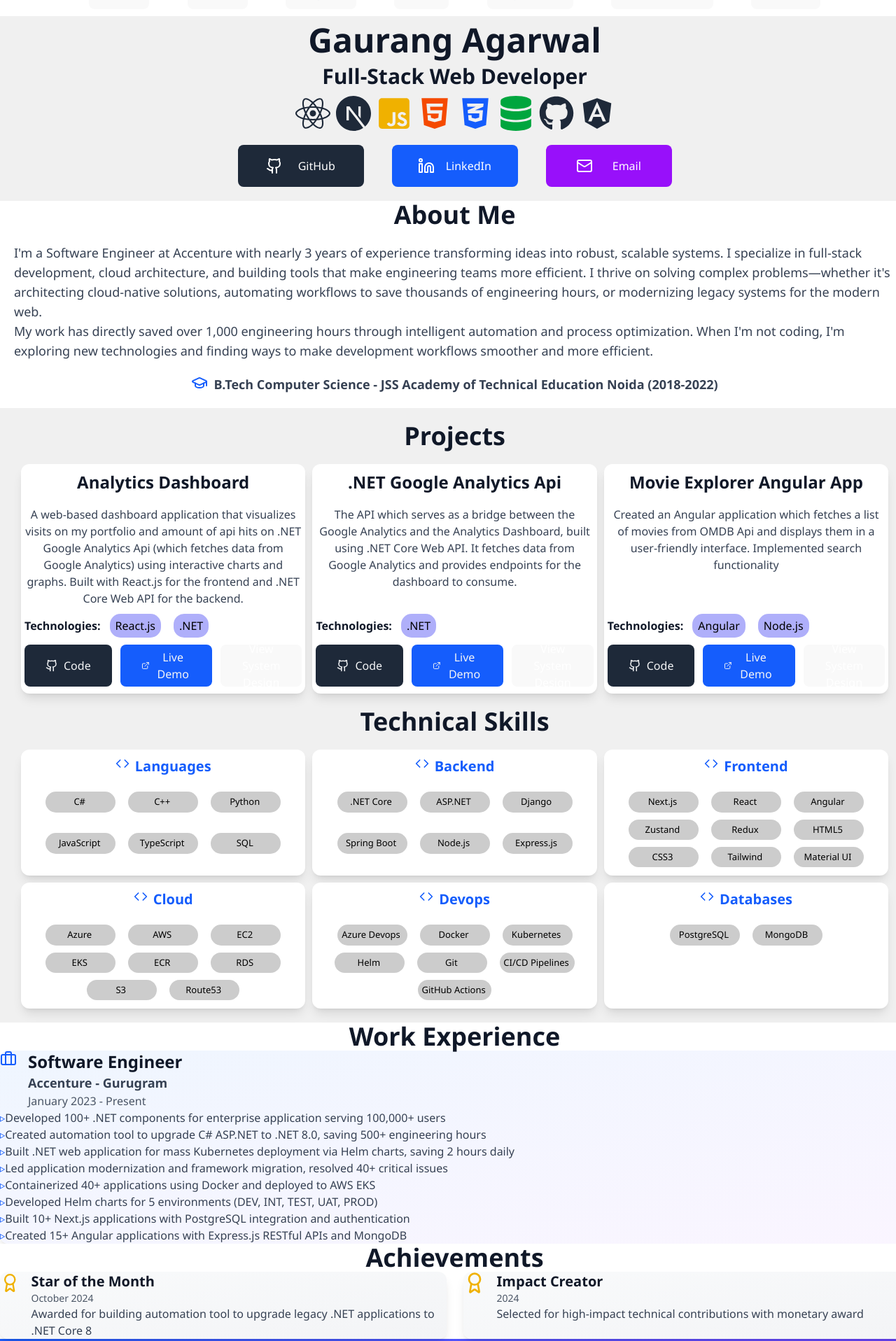
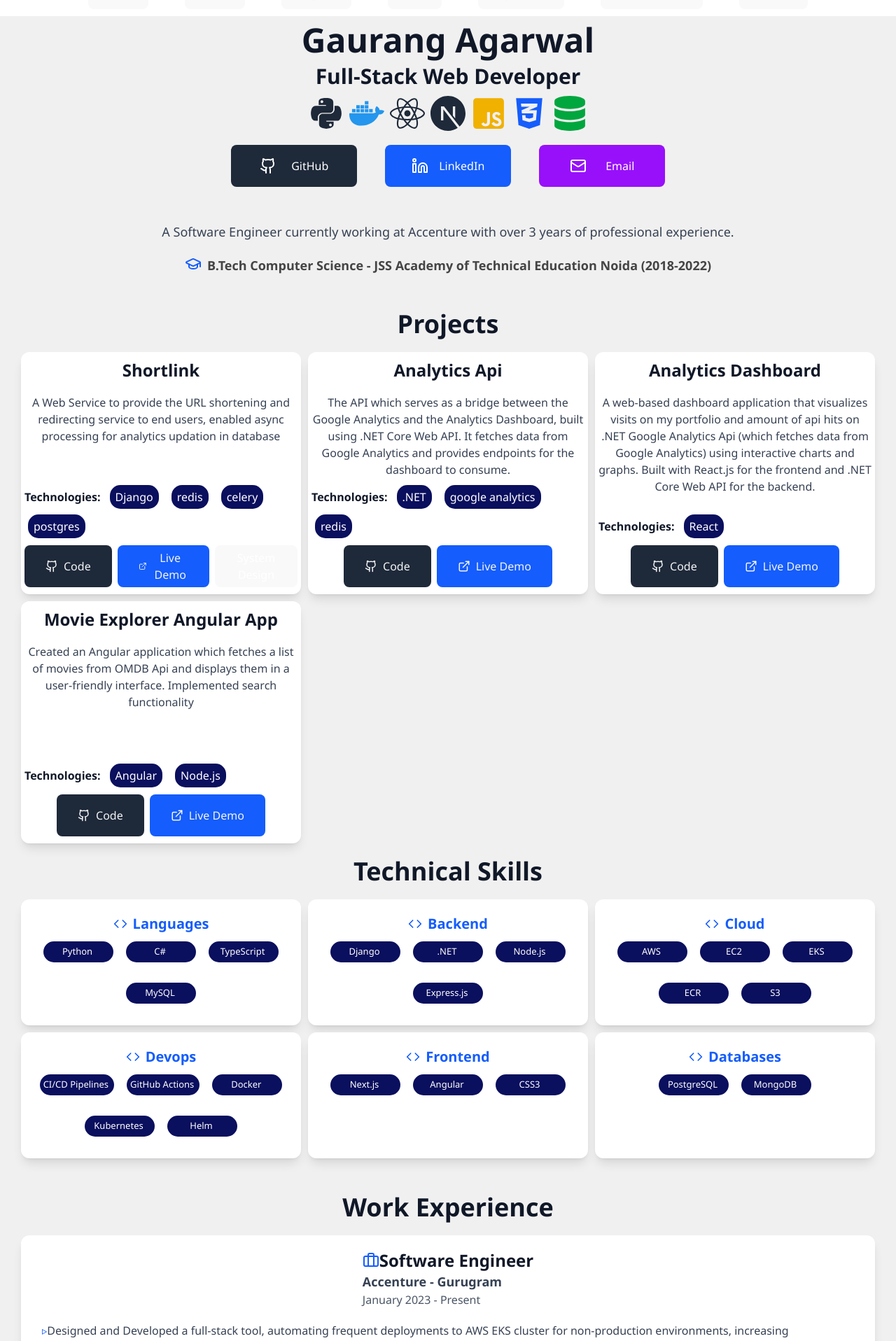
Before and after one commit to gaurang557/portfolio, a React (Vite) app: page / in a window 1280 px wide. Shown: the part 42-1958 px from the top of the page at 70% size. Built offline with nearby package versions, Linux system fonts and the light colour scheme.

Commit message:
Added urlshortener project

```diff
--- a/src/App.css
+++ b/src/App.css
@@ -45,7 +45,9 @@
 .projectpanel{
   display: grid;
   grid-template-columns: 1fr 1fr 1fr;
+  grid-template-rows: 1fr 1fr;
   column-gap: 10px;
+  row-gap: 10px;
   margin: 20px 10px 0 10px;
 }
 .projectcard{
@@ -59,14 +61,13 @@
   align-items: center;
 }
 .techbutton{
-  color: black;
+  color: white;
   margin: 0 5px 0 5px;
-  background: rgb(175, 175, 250);
+  background: rgb(10, 15, 94);
   padding: 5px 8px 5px 8px;
   border-radius: 15px;
 }
 #skills{
-  /* height: 300px; */
   margin: 20px;
 }
 .skills{
@@ -85,20 +86,50 @@
   padding: 10px 5px 10px 5px;
 }
 .skillbutton{
-  color: black;
+  color: white;
   min-width: 100px;
   height: fit-content;
   align-content: center;
   font-size: small;
   margin: 0 5px 0 5px;
-  background: #ccc;
+  background: rgb(10,15,94);
   padding: 5px 8px 5px 5px;
   border-radius: 15px;
+}
+#experience{
+  margin: 50px 0 0 0;
+  justify-items: center;
+}
+.expitem{
+  display: flex;
+  background: white;
+  margin: 20px 30px 20px 30px;
+  padding: 20px 30px 20px 30px;
+  flex-direction: column;
+  gap: 20px;
+  align-items: center;
+  /* width: 1200px; */
+}
+.expheading{
+  display: flex;
+  flex-direction: column;
+}
+#achievements{
+  margin: 20px;
+}
+.achheading{
+  margin: 0 0 20px 0;
 }
 .about{
   margin: 20px;
   padding: 50px;
 }
 .aboutcontent{
-  padding: 20px;
+  padding: 30px 100px 30px 100px;
+  justify-items: center;
 }
+#contact{
+  display: flex;
+  flex-direction: column;
+  height: 100px;
+}
--- a/src/App.jsx
+++ b/src/App.jsx
@@ -67,9 +67,8 @@
       <Experience />
       <Achievements />
       <ContactComp />
-      {/* Footer */}
       <footer className="bg-gray-900 text-white py-8 px-4">
-        <div className="max-w-7xl mx-auto text-center">
+        <div className="mx-auto text-center">
           <p>&copy; 2026 Gaurang Agarwal. All rights reserved.</p>
         </div>
       </footer>
--- a/src/components/About.jsx
+++ b/src/components/About.jsx
@@ -4,26 +4,19 @@
 
 const About = () => {
   return (
-      <div id="about" className="sm:px-6 lg:px-8 bg-white">
-        <h3 className="text-4xl font-bold text-center mb-12 text-gray-900">About Me</h3>
+      <div id="about" className="sm:px-6 lg:px-8">
         <div className="text-lg text-gray-700 aboutcontent">
-          <div className='m-4'>
-            I'm a Software Engineer at Accenture with nearly 3 years of experience
-            transforming ideas into robust, scalable systems. I specialize in
-            full-stack development, cloud architecture, and building tools that make
-            engineering teams more efficient. I thrive on solving complex problems—whether
-            it's architecting cloud-native solutions, automating workflows to save
-            thousands of engineering hours, or modernizing legacy systems for the modern web.
-          </div>
           <p>
-            My work has directly saved over 1,000 engineering hours through intelligent
-            automation and process optimization. When I'm not coding, I'm exploring
-            new technologies and finding ways to make development workflows smoother
-            and more efficient.
+            A Software Engineer currently working at Accenture with over 3 years of
+            professional experience.
           </p>
+
           <div className="flex justify-center gap-2 pt-4 education">
             <GraduationCap className="text-blue-600" size={24} />
-            <span className="font-semibold">B.Tech Computer Science - JSS Academy of Technical Education Noida (2018-2022)</span>
+            <a style={{color: "#444", fontWeight: "bold"}}
+            href="https://jssaten.ac.in/" target="_blank" rel="noopener noreferrer" className="font-semibold text-gray-900">
+              B.Tech Computer Science - JSS Academy of Technical Education Noida (2018-2022)
+            </a>
           </div>
         </div>
       </div>
--- a/src/components/Achievements.jsx
+++ b/src/components/Achievements.jsx
@@ -10,14 +10,13 @@
     },
     {
       title: 'Impact Creator',
-      date: '2024',
+      date: 'Mar 2025',
       description: 'Selected for high-impact technical contributions with monetary award'
     }
   ];
   return (
-      <section id="achievements" className="py-20 px-4 sm:px-6 lg:px-8 bg-white">
-        <div>
-          <h3 className="text-4xl font-bold text-center mb-12 text-gray-900">Achievements</h3>
+      <div id="achievements" className="py-20 px-4 sm:px-6 lg:px-8">
+          <h3 className="text-4xl achheading font-bold text-center text-gray-900">Achievements</h3>
           <div className="grid md:grid-cols-2 gap-6">
             {achievements.map((achievement, index) => (
               <div key={index} className="bg-gradient-to-br from-gray-50 to-gray-100 p-6 rounded-xl shadow-lg hover:shadow-xl transition-shadow">
@@ -32,8 +31,7 @@
               </div>
             ))}
           </div>
-        </div>
-      </section>
+      </div>
   )
 }
 
--- a/src/components/Experience.jsx
+++ b/src/components/Experience.jsx
@@ -10,31 +10,31 @@
       location: 'Gurugram',
       period: 'January 2023 - Present',
       highlights: [
-        'Developed 100+ .NET components for enterprise application serving 100,000+ users',
-        'Created automation tool to upgrade C# ASP.NET to .NET 8.0, saving 500+ engineering hours',
-        'Built .NET web application for mass Kubernetes deployment via Helm charts, saving 2 hours daily',
-        'Led application modernization and framework migration, resolved 40+ critical issues',
-        'Containerized 40+ applications using Docker and deployed to AWS EKS',
-        'Developed Helm charts for 5 environments (DEV, INT, TEST, UAT, PROD)',
-        'Built 10+ Next.js applications with PostgreSQL integration and authentication',
-        'Created 15+ Angular applications with Express.js RESTful APIs and MongoDB'
+        "Designed and Developed a full-stack tool, automating frequent deployments to AWS EKS cluster for non-production environments, increasing deployment speed by 70%",
+        "Accelerated api’s performance by 80% by designing and implementing caching in the backend application.",
+        "Developed CI/CD pipeline's yaml configurations for ~20 components, managing the image build and image push to AWS ECR, including automated tag increment and vulnerability scanning, increasing developer’s productivity by 50%",
+        "Resolved production errors across ~25 components under crucial deadlines through analysing the root causes and fixing application code and helm configuration.",
+        "Upgraded 80 .NET components from framework 4.5 to core 8.0 through developing a .NET console application, automating manual development steps and dependency version upgrade in project files by fetching dependencies’s metadata from enterprise nuget feed, saving ~800 developer hours",
+        "Delivered 20+ full-stack web applications for production, accelerating the internal product launch by 60% by coding a reusable boilerplate in JavaScript using Express and Angular as frameworks integrated with MongoDB",
+        "Restored SQL database integrity by diagnosing cross-environment data mismatches and executing corrective updates across relational tables, recovering broken data pipelines and stabilizing backend services.",
+        "Modernized 50+ web pages by refactoring legacy CSS into a modular SASS architecture, improving initial load performance by 60% and enforcing consistent design standards."
+
       ]
     }
   ];
   return (
-    <div id="experience" className="py-20 px-4 sm:px-6 lg:px-8 bg-white">
-        <div>
+    <div id="experience" className="py-20 px-4 sm:px-6 lg:px-8">
           <h3 className="text-4xl font-bold text-center mb-12 text-gray-900">Work Experience</h3>
           {experience.map((job, index) => (
-            <div key={index} className="bg-gradient-to-br from-blue-50 to-purple-50 p-8 rounded-xl shadow-lg">
-              <div className="flex items-start gap-4 mb-4">
-                <Briefcase className="text-blue-600 mt-1" size={24} />
-                <div>
-                  <h4 className="text-2xl font-bold text-gray-900">{job.title}</h4>
-                  <p className="text-lg text-gray-700 font-semibold">{job.company} - {job.location}</p>
-                  <p className="text-gray-600">{job.period}</p>
+            <div key={index} className="expitem bg-gradient-to-br from-blue-50 to-purple-50 p-8 rounded-xl shadow-lg">
+                <div className="expheading">
+                  <div className='flex items-center'>
+                    <Briefcase className="text-blue-600 mt-1" size={24} />
+                      <h4 className="text-2xl font-bold text-gray-900">{job.title}</h4>
+                  </div>
+                    <p className="text-lg text-gray-700 font-semibold">{job.company} - {job.location}</p>
+                    <p className="text-gray-600">{job.period}</p>
                 </div>
-              </div>
               <ul className="space-y-2 ml-10">
                 {job.highlights.map((highlight, idx) => (
                   <li key={idx} className="text-gray-700 flex items-start">
@@ -45,7 +45,6 @@
               </ul>
             </div>
           ))}
-        </div>
       </div>
   )
 }
--- a/src/components/Hero.jsx
+++ b/src/components/Hero.jsx
@@ -2,7 +2,7 @@
 import { Menu, X, Github, Linkedin, Mail, Phone, ExternalLink, Award, Briefcase, GraduationCap, Code } from 'lucide-react';
 import { FaReact } from 'react-icons/fa';
 import { SiNextdotjs } from 'react-icons/si';
-import { FaAngular, FaJsSquare, FaHtml5, FaCss3Alt, FaDatabase, FaGithub } from 'react-icons/fa';
+import { FaJsSquare, FaCss3Alt, FaDatabase, FaPython, FaDocker, FaNodeJs } from 'react-icons/fa';
 // import { FaDotNet } from 'react-icons/fa';
 
 const Hero = () => {
@@ -16,14 +16,13 @@
             Full-Stack Web Developer
           </h2>
           <div className='flex justify-center pt-10 gap-2 flex-wrap'>
+            <FaPython className="text-gray-800" size={50} />
+            <FaDocker color="#2496ED" size={50} />
             <FaReact className="text-gray-800" size={50} />
             <SiNextdotjs className="text-gray-800" size={50} />
             <FaJsSquare className="text-yellow-500" size={50} />
-            <FaHtml5 className="text-orange-600" size={50} />
             <FaCss3Alt className="text-blue-600" size={50} />
             <FaDatabase className="text-green-600" size={50} />
-            <FaGithub className="text-gray-800" size={50} />
-            <FaAngular className="text-gray-800" size={50} />
           </div>
           <div className="socialpanel">
             <a href="https://github.com/gaurang557" target="_blank" rel="noopener noreferrer"
--- a/src/components/Projects.jsx
+++ b/src/components/Projects.jsx
@@ -6,24 +6,33 @@
     const [selectedDiagram, setSelectedDiagram] = useState(null);
     const projects = [
       {
+        title: 'Shortlink',
+        description: "A Web Service to provide the URL shortening and redirecting\
+         service to end users, enabled async processing for analytics updation in database",
+        technologies: ['Django', 'redis', 'celery', 'postgres'],
+        githubUrl: 'https://github.com/gaurang557/analyticsportal',
+        liveUrl: 'https://urlshortener-prjs.onrender.com',
+        diagram: 'systemdiagrams/urlshortener.png'
+      },
+      {
+      title: 'Analytics Api',
+      description: "The API which serves as a bridge between the Google Analytics \
+      and the Analytics Dashboard, built using .NET Core Web API. It fetches data \
+      from Google Analytics and provides endpoints for the dashboard to consume.",
+      technologies: ['.NET', 'google analytics','redis'],
+      githubUrl: 'https://github.com/gaurang557/analyticsapi',
+      liveUrl: 'https://analyticsapi-6qg1.onrender.com/swagger',
+      diagram: ''
+    },
+      {
       title: 'Analytics Dashboard',
       description: "A web-based dashboard application that visualizes visits on my portfolio \
       and amount of api hits on .NET Google Analytics Api (which fetches data from Google Analytics) \
       using interactive charts and graphs. Built with React.js for the frontend and .NET Core Web API for the backend.",
-      technologies: ['React.js', '.NET'],
+      technologies: ['React'],
       githubUrl: 'https://github.com/gaurang557/analyticsportal',
       liveUrl: 'https://gaurang557.github.io/analyticsportal',
-      diagram: 'y.drawio.png'
-    },
-    {
-      title: '.NET Google Analytics Api',
-      description: "The API which serves as a bridge between the Google Analytics \
-      and the Analytics Dashboard, built using .NET Core Web API. It fetches data \
-      from Google Analytics and provides endpoints for the dashboard to consume.",
-      technologies: ['.NET'],
-      githubUrl: 'https://github.com/gaurang557/analyticsapi',
-      liveUrl: 'https://analyticsapi-6qg1.onrender.com/swagger',
-      diagram: 'y.drawio.png'
+      diagram: ''
     },
     {
       title: 'Movie Explorer Angular App',
@@ -32,7 +41,7 @@
       technologies: ['Angular', 'Node.js'],
       githubUrl: 'https://github.com/gaurang557/angular_omdb_app',
       liveUrl: 'https://gaurang557.github.io/angular_omdb_app/index',
-      diagram: 'y.drawio.png'
+      diagram: ''
     }
   ];
   return (
@@ -52,8 +61,8 @@
                       </span>
                     ))}
                   </div>
-                  <div className="flex gap-3 justify-center">
-                    {project.githubUrl && <a
+                  <div className="flex gap-2 justify-center">
+                    <a
                       href={project.githubUrl}
                       target="_blank"
                       rel="noopener noreferrer"
@@ -62,9 +71,7 @@
                     >
                       <Github size={18} className='text-gray-100' /> <span className="text-gray-100">Code</span>
                     </a>
-                    }
-                    {project.liveUrl && (
-                      <a
+                    <a
                         href={project.liveUrl}
                         target="_blank"
                         rel="noopener noreferrer"
@@ -73,16 +80,13 @@
                       >
                         <ExternalLink size={18} className="text-gray-100" /> <span className="text-gray-100">Live Demo</span>
                       </a>
-                    )}
-                    {1 && (
-                      <button
+                      {project.diagram && <button
                         onClick={() => setSelectedDiagram(project.diagram)}
                         style={{width: "fit-content"}}
                         className="flex socialbutton items-center gap-2 bg-purple-600 text-white px-4 py-2 rounded-lg hover:bg-purple-700 transition-colors"
                       >
-                        View System Design
-                      </button>
-                    )}
+                        System Design
+                      </button>}
                   </div>
                 </div>
 
@@ -90,22 +94,22 @@
             ))}
           </div>
           {selectedDiagram && (
-            <div className="fixed inset-0 bg-black bg-opacity-80 flex items-center justify-center z-50">
-
+            // <div className="fixed inset-0 bg-black bg-opacity-80 flex items-center justify-center z-50">
+            <div className="fixed inset-0 bg-black/80 backdrop-blur-sm flex items-center justify-center z-50">
               <div className="relative bg-white p-4 rounded-xl max-w-5xl w-full">
 
                 <button
                   onClick={() => setSelectedDiagram(null)}
-                  className="absolute top-2 right-3 text-2xl font-bold"
+                  className="absolute top-3 right-3 z-50 bg-black/70 text-white rounded-full w-8 h-8 flex items-center justify-center hover:bg-black"
                 >
                   ✕
                 </button>
 
                 <img
-                  src={selectedDiagram}
-                  alt="System Design"
-                  className="w-full rounded-lg"
-                />
+  src={selectedDiagram}
+  alt="System Design"
+  className="max-h-[80vh] w-auto mx-auto rounded-lg object-contain"
+/>
 
               </div>
 
--- a/src/components/Skills.jsx
+++ b/src/components/Skills.jsx
@@ -4,11 +4,11 @@
 
 const Skills = () => {
     const skills = {
-    languages: ['C#', 'C++', 'Python','JavaScript', 'TypeScript', 'SQL'],
-    backend: ['.NET Core', 'ASP.NET', 'Django', 'Spring Boot', 'Node.js', 'Express.js'],
-    frontend: ['Next.js', 'React', 'Angular', 'Zustand', 'Redux', 'HTML5', 'CSS3', 'Tailwind', 'Material UI'],
-    cloud: ['Azure','AWS', 'EC2', 'EKS', 'ECR', 'RDS', 'S3', 'Route53'],
-    devops: ['Azure Devops', 'Docker', 'Kubernetes', 'Helm', 'Git', 'CI/CD Pipelines', 'GitHub Actions',],
+    languages: ['Python', 'C#', 'TypeScript', 'MySQL'],
+    backend: ['Django','.NET','Node.js', 'Express.js'],
+    cloud: ['AWS', 'EC2', 'EKS', 'ECR', 'S3'],
+    devops: ['CI/CD Pipelines', 'GitHub Actions', 'Docker', 'Kubernetes', 'Helm',],
+    frontend: ['Next.js', 'Angular', 'CSS3'],
     databases: ['PostgreSQL','MongoDB']
   };
   return (
@@ -17,7 +17,7 @@
           <div className="skills">
             {Object.entries(skills).map(([category, items]) => (
               <div key={category} className="skillcard rounded-xl shadow-lg hover:shadow-xl transition-shadow">
-                <h4 className="text-xl font-bold mb-4 capitalize text-blue-600 flex justify-center gap-2">
+                <h4 className="skillheading text-xl font-bold mb-4 capitalize text-blue-600 flex items-center justify-center gap-2">
                   <Code size={20} /> {category}
                 </h4>
                 <div className="flex flex-wrap justify-center  gap-2">
```
Also changed, not shown: src/components/Contact.jsx (+3 -4 lines), public/systemdiagrams/urlshortener.png (added).
